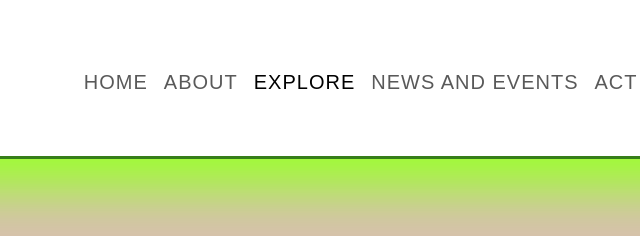
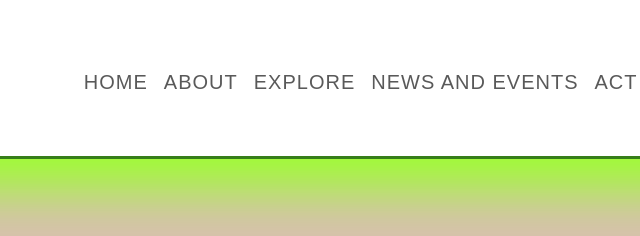
Before and after one commit to Arjaymd/EnvironmentalPhilippines, a plain HTML site: page explore.html in a window 1280 px wide. Shown: the top 236 px of the page, 411-1051 px from the left. Drawn offline with nearby package versions, Linux system fonts and the light colour scheme.

Commit message:
Update explore.html

```diff
--- a/explore.html
+++ b/explore.html
@@ -31,7 +31,7 @@
               <a class="nav-link" href="about.html">About</a>
             </li>
             <li class="nav-item">
-              <a class="nav-link active" aria-current="page" href="explore.html">Explore</a>
+              <a class="nav-link" href="explore.html">Explore</a>
             </li>
             <li class="nav-item">
               <a class="nav-link" href="news.html">News and Events</a>
```
